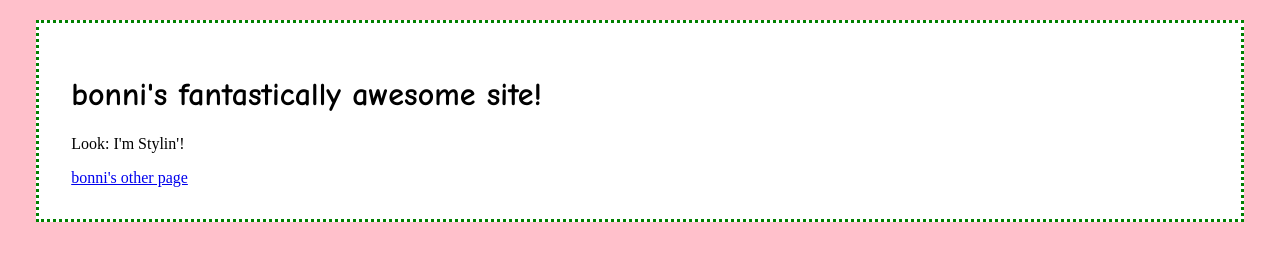
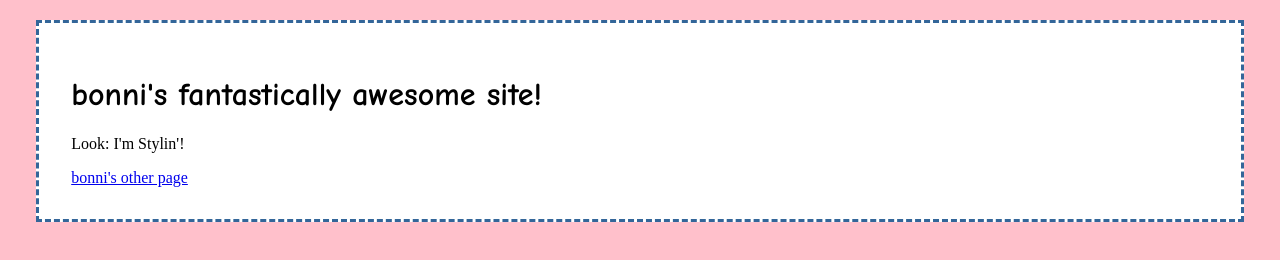
Before and after one commit to bonnim/bonnim.github.com, a plain HTML site: page index.html in a window 1280 px wide. Drawn offline with Linux system fonts and the light colour scheme.

Commit message:
Awesome blue border

```diff
--- a/mymaster.css
+++ b/mymaster.css
@@ -9,5 +9,5 @@ div.container{
 	width:90%;
 	margin:20px auto;
 	padding:2em;
-	border:0.2em green dotted;
+	border:0.2em #369 dashed;
 }
```
